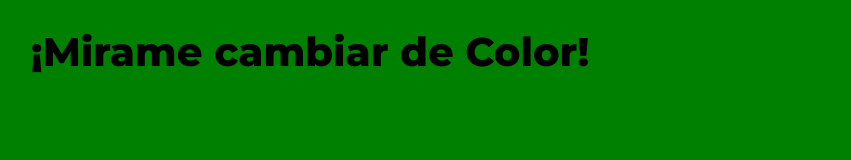
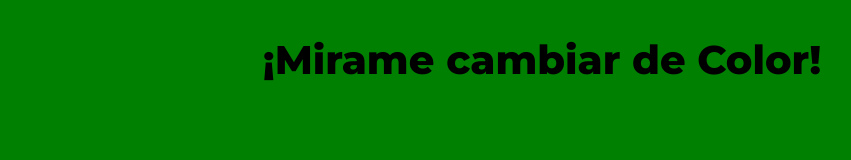
Before and after one commit to Macarealeportelli/Ejercitacion-Extra-clase-10, a plain HTML site: page 10-01-Colores/index.html in a window 1280 px wide. Shown: the whole page, without its empty margins (98-949 px from the left). Drawn offline with Linux system fonts and the light colour scheme.

Commit message:
corregi y puse en div el título aunque no se si hacía falta

```diff
--- a/10-01-Colores/index.html
+++ b/10-01-Colores/index.html
@@ -1,14 +1,18 @@
 <!DOCTYPE html>
 <html lang="es">
+
 <head>
     <meta charset="UTF-8">
     <meta name="viewport" content="width=device-width, initial-scale=1.0">
     <link rel="stylesheet" href="style.css">
     <title>01-Colores</title>
 </head>
+
 <body>
-    <h1>¡Mirame cambiar de Color!</h1>
-
+    <div class="titulogral">
+        <h1>¡Mirame cambiar de Color!</h1>
+    </div>
 
 </body>
+
 </html>
--- a/10-01-Colores/style.css
+++ b/10-01-Colores/style.css
@@ -2,14 +2,17 @@
 
 
 body {
-    width: 100vh;
     background-color: green;
 }
 
-h1 {
+.titulogral{
     display: flex;
     justify-content: center;
     align-items: center;
+
+}
+
+h1 {
     font-family:'Montserrat', sans-serif; ;
     font-size: 40px;
     text-align: center;
@@ -28,7 +31,7 @@ h1 {
 @media (max-width:600px){
     h1{
         font-size: 24px;
-    }
+     }
 
     body{
         background-color: grey;
```
Also changed, not shown: 1 other file.
